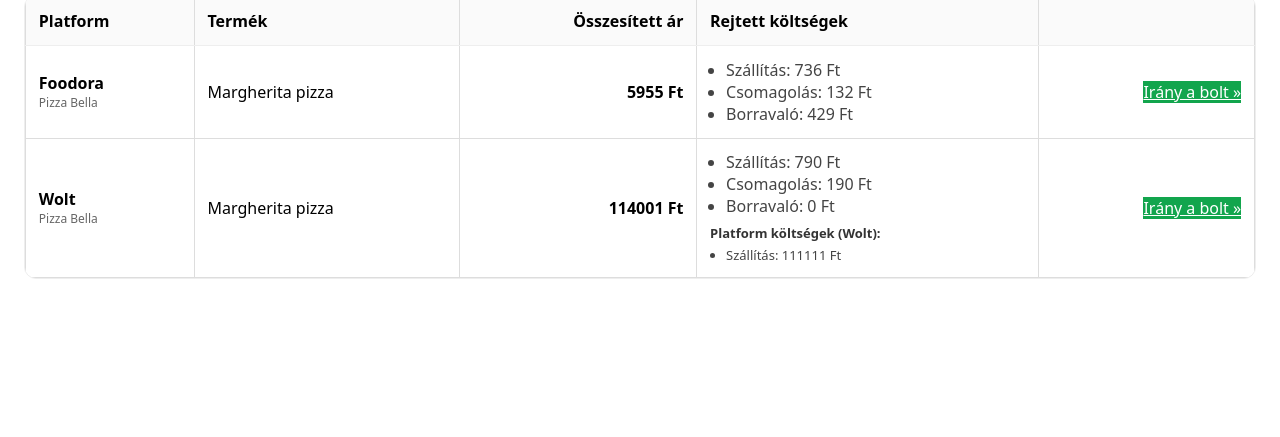
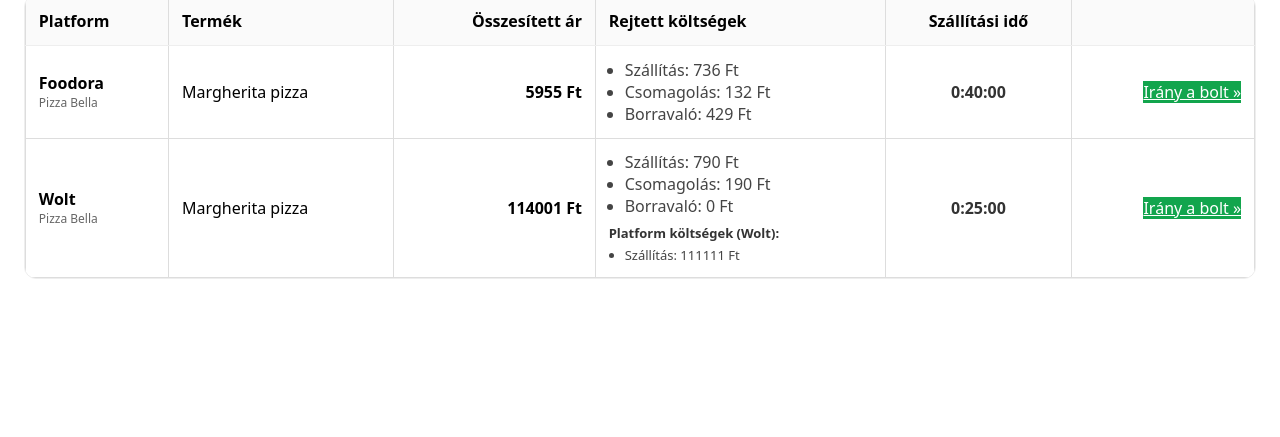
Before and after one commit to nagylasz04-byte/food-delivery-comparator, a Django app: page /termek/1/ in a window 1280 px wide. Shown: the part 363-800 px from the top of the page. Run offline with Django 5.2, Linux system fonts and the light colour scheme; data comes from the database, SQL or seed files in the repository; both versions use the stored data as it was after the commit.

Commit message:
termek-hez a szállítási idő berakása

```diff
--- a/templates/compare/offers_for_etel.html
+++ b/templates/compare/offers_for_etel.html
@@ -51,11 +51,12 @@
 <div style="border:1px solid #eee; border-radius:12px; overflow:hidden;">
   <table style="width:100%; border-collapse:collapse;">
     <thead style="background:#fafafa;">
-      <tr>
+        <tr>
         <th style="text-align:left; padding:.8rem; border-bottom:1px solid #eee;">Platform</th>
         <th style="text-align:left; padding:.8rem; border-bottom:1px solid #eee;">Termék</th>
         <th style="text-align:right; padding:.8rem; border-bottom:1px solid #eee; white-space:nowrap;">Összesített ár</th>
         <th style="text-align:left; padding:.8rem; border-bottom:1px solid #eee;">Rejtett költségek</th>
+        <th style="text-align:center; padding:.8rem; border-bottom:1px solid #eee;">Szállítási idő</th>
         <th style="text-align:right; padding:.8rem; border-bottom:1px solid #eee;"></th>
       </tr>
     </thead>
@@ -105,6 +106,13 @@
               <span style="color:#888;">Nincs extra költség</span>
             {% endif %}
           </td>
+          <td style="padding:.8rem; text-align:center; vertical-align:middle;">
+            {% if o.szallitas_ido %}
+              <div style="color:#333; font-weight:600;">{{ o.szallitas_ido }}</div>
+            {% else %}
+              <div style="color:#888;">—</div>
+            {% endif %}
+          </td>
           <td style="padding:.8rem; text-align:right;">
             <a href="{% url 'scraped_or_redirect' o.etterem.id %}" target="_blank" rel="noopener" class="btn" style="background:#12a54d; color:#fff;">Irány a bolt »</a>
           </td>
```
Also changed, not shown: db.sqlite3.
